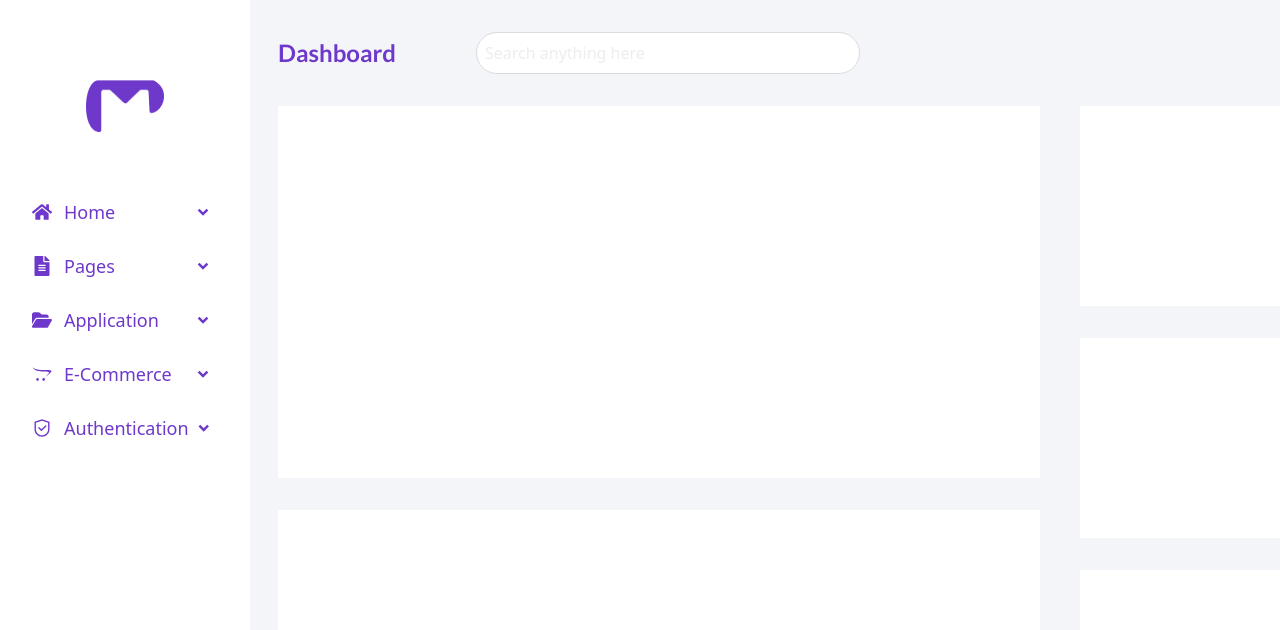
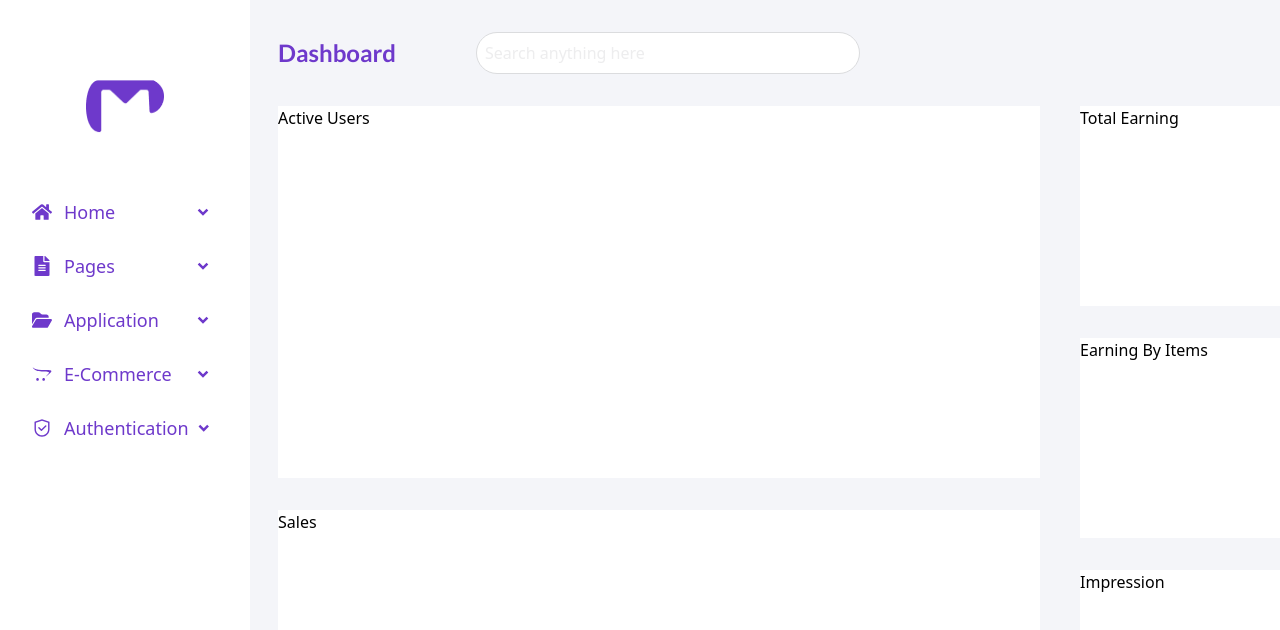
Before and after one commit to Favics-T/Admin-Dashboard, a React (Vite) app: page /home in a window 1280 px wide. Shown: the top 630 px of the page. Built offline with nearby package versions, Linux system fonts and the light colour scheme.

Commit message:
making few changes

```diff
--- a/src/pages/Home/ActiveUsers.jsx
+++ b/src/pages/Home/ActiveUsers.jsx
@@ -3,7 +3,7 @@ import React from 'react'
 const ActiveUsers = () => {
   return (
     <div className='bg-white h-[372px] w-[762px]'>
-
+      Active Users
     </div>
   )
 }
--- a/src/pages/Home/Home.jsx
+++ b/src/pages/Home/Home.jsx
@@ -7,7 +7,7 @@ import Impression from './components/Impression'
 
 const Home = () => {
   return (
-    <div className='flex gap-10  '>
+    <div className='flex md:flex-row flex-col  gap-10  '>
       {/* sales and active users */}
       <div className='flex flex-col gap-8'>
  <ActiveUsers />
--- a/src/pages/Home/Sales.jsx
+++ b/src/pages/Home/Sales.jsx
@@ -3,7 +3,7 @@ import React from 'react'
 const Sales = () => {
   return (
     <div className='bg-white h-[200px]'>
-
+      Sales
     </div>
   )
 }
--- a/src/pages/Home/components/EarningByItem.jsx
+++ b/src/pages/Home/components/EarningByItem.jsx
@@ -3,7 +3,7 @@ import React from 'react'
 const EarningByItem = () => {
   return (
     <div className='bg-white'>
-
+      Earning By Items
     </div>
   )
 }
--- a/src/pages/Home/components/Impression.jsx
+++ b/src/pages/Home/components/Impression.jsx
@@ -3,7 +3,7 @@ import React from 'react'
 const Impression = () => {
   return (
     <div className='bg-white '>
-
+      Impression
     </div>
   )
 }
--- a/src/pages/Home/components/TotalEarning.jsx
+++ b/src/pages/Home/components/TotalEarning.jsx
@@ -3,7 +3,7 @@ import React from 'react'
 const TotalEarning = () => {
   return (
     <div className='bg-white h-[200px]  w-[200px]'>
-
+      Total Earning
     </div>
   )
 }
```
